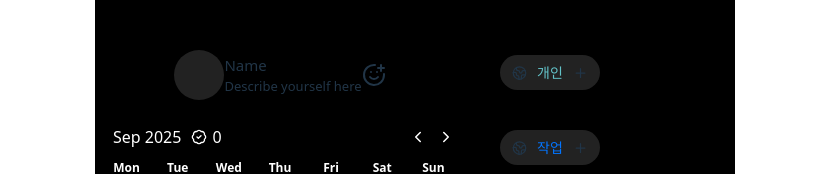
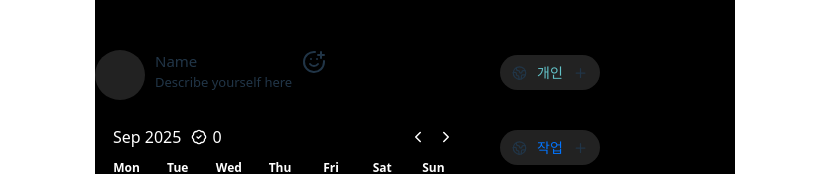
Before and after one commit to hyewon4052/todomate-clone, a React (Vite) app: page / in a window 1280 px wide. Shown: the top 174 px of the page, without its empty margins (225-1039 px from the left). Built offline with nearby package versions, Linux system fonts and the light colour scheme.

Commit message:
위치 수정

```diff
--- a/src/components/Body.tsx
+++ b/src/components/Body.tsx
@@ -10,7 +10,7 @@ const Body = () => {
     <Flex col gap={20} pb={80} mt={40} height={"100%"}>
       <Flex row gap={15} width={"50%"}>
         <Flex col gap={15}>
-          <Flex row center mt={10}>
+          <Flex row mt={10} gap={10}>
             <div css={ProfileImg} />
             <Flex col>
               <span style={{ fontSize: "15px" }}>Name</span>
```
